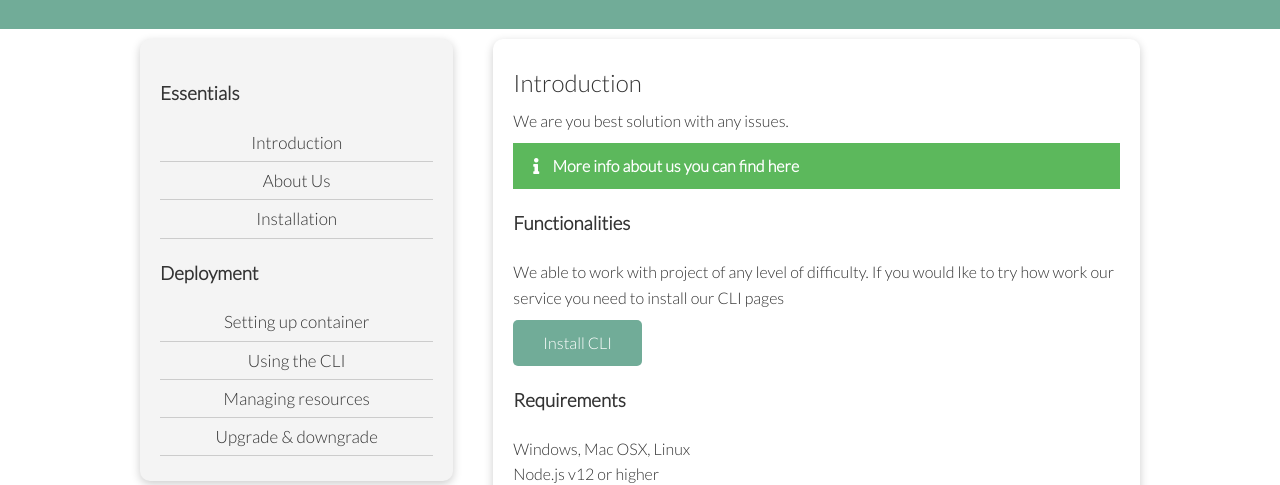
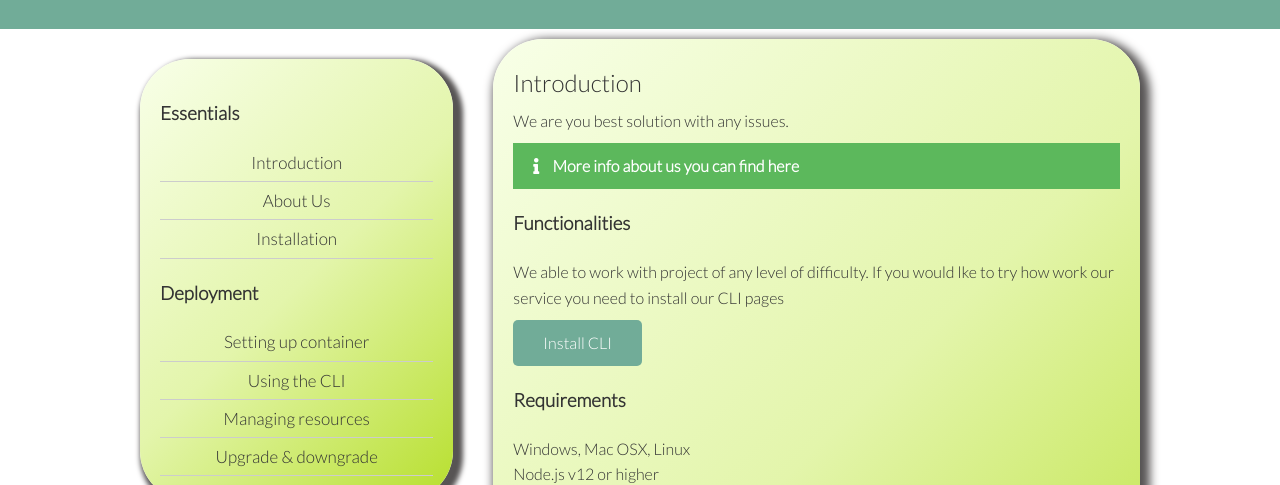
Before and after one commit to lab-brussels-1/loruki-group-5, a website: page docs.html in a window 1280 px wide. Shown: the part 315-800 px from the top of the page. Drawn offline with Linux system fonts and the light colour scheme.

Commit message:
Update something.css

```diff
--- a/styles/something.css
+++ b/styles/something.css
@@ -516,6 +516,54 @@ pre {
   background-color: orange;
 } */
 
+.my-4 {
+  background: -moz-linear-gradient(
+    -45deg,
+    rgba(255, 255, 255, 1) 0%,
+    rgba(241, 241, 241, 1) 50%,
+    rgba(225, 225, 225, 1) 51%,
+    rgba(246, 246, 246, 1) 100%
+  );
+}
+
+.intro {
+  box-shadow: 5px 5px 10px 5px rgb(87, 84, 84);
+  border-radius: 50px;
+
+  /* Old browsers */
+
+  background: -moz-linear-gradient(
+    -45deg,
+    rgba(248, 255, 232, 1) 0%,
+    rgba(227, 245, 171, 1) 51%,
+    rgba(183, 223, 45, 1) 100%
+  );
+  background: -webkit-linear-gradient(
+    -45deg,
+    rgba(248, 255, 232, 1) 0%,
+    rgba(227, 245, 171, 1) 51%,
+    rgba(183, 223, 45, 1) 100%
+  );
+}
+
+.p-3 {
+  box-shadow: 5px 5px 5px 5px rgb(87, 84, 84);
+  border-radius: 50px;
+  margin-top: 30px;
+  background: -moz-linear-gradient(
+    -45deg,
+    rgba(248, 255, 232, 1) 0%,
+    rgba(227, 245, 171, 1) 51%,
+    rgba(183, 223, 45, 1) 100%
+  );
+  background: -webkit-linear-gradient(
+    -45deg,
+    rgba(248, 255, 232, 1) 0%,
+    rgba(227, 245, 171, 1) 51%,
+    rgba(183, 223, 45, 1) 100%
+  );
+}
+
 /* Animations */
 
 @keyframes slideInFromLeft {
```
